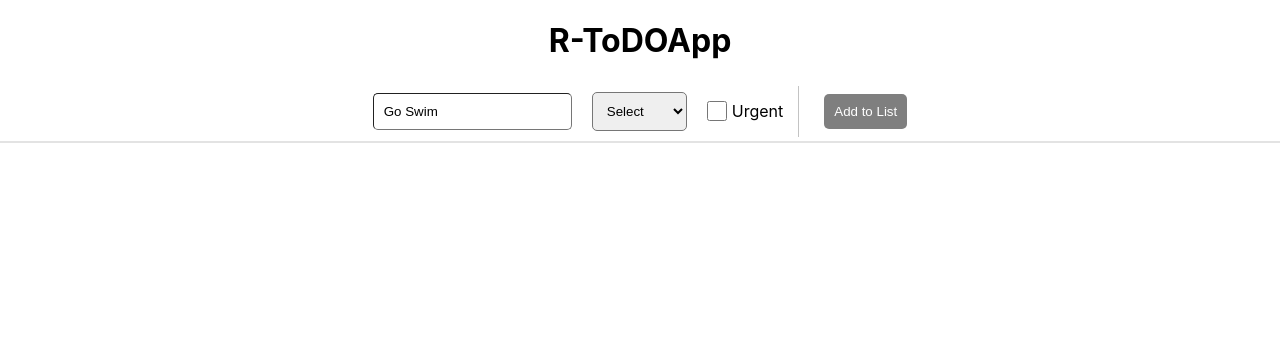
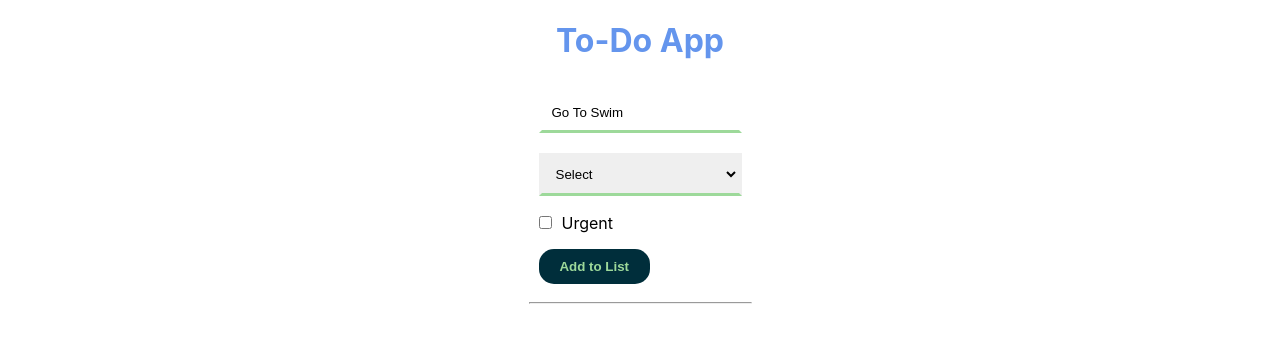
Before and after one commit to meeraqunaibi/to-do-list, a React (Create React App) app: page / in a window 1280 px wide. Shown: the top 342 px of the page. Built offline with nearby package versions, Linux system fonts and the light colour scheme.

Commit message:
Roaa-Maher

```diff
--- a/package.json
+++ b/package.json
@@ -1,5 +1,5 @@
 {
-  "name": "to-do-app",
+  "name": "todo-app",
   "version": "0.1.0",
   "private": true,
   "dependencies": {
--- a/src/App.css
+++ b/src/App.css
@@ -1,3 +1,9 @@
 .App {
-  text-align: center;
+  display: flex;
+  align-items: center;
+  justify-content: center;
+  flex-direction: column;
 }
+.App h1 {
+  color: cornflowerblue;
+}
--- a/src/App.jsx
+++ b/src/App.jsx
@@ -1,20 +1,10 @@
-import { useState } from 'react';
-import './App.css';
-import Form from './components/form/form.component';
-import List from './components/list/list.component';
-
+import "./App.css";
+import Form from "./componants/form/form.componant";
 function App() {
-  const [items, setItems] = useState([]);
-
-  const addItem = (item) => {
-    setItems([...items, item]);
-  }
-
   return (
     <div className="App">
-      <h1>R-ToDOApp</h1>
-      <Form onAddItem={addItem} />
-      <List items={items} />
+      <h1>To-Do App</h1>
+      <Form />
     </div>
   );
 }
--- /dev/null
+++ b/src/componants/form/form.componant.jsx
@@ -0,0 +1,72 @@
+import { useState } from "react";
+import "./form.css";
+import ShowList from "../showList/showlist.component";
+const Form = (props) => {
+  const [title, setTitle] = useState("Go To Swim");
+  const [category, setCategory] = useState("");
+  const [urgent, setUrgent] = useState(false);
+  const [newItem, setNewItem] = useState([]);
+  const handleSubmit = (event) => {
+    event.preventDefault();
+    console.log(event.target.title.value);
+    console.log(event.target.category.value);
+    console.log(event.target.urgent.checked);
+    const addnewItem = {
+      title: event.target.title.value,
+      category: event.target.category.value,
+      urgent: event.target.urgent.checked,
+    };
+    setNewItem([...newItem, { ...addnewItem }]);
+    console.log(event.target.urgent);
+    setTitle("");
+    setCategory("");
+    setUrgent(false);
+  };
+  const handleTitleChange = (eve) => {
+    // console.log(eve.target.value);
+    let title = eve.target.value;
+    title = title.replace(".", "-");
+    title = title.replace(" ", "-");
+    setTitle(title);
+  };
+  return (
+    <div className="form">
+      <form onSubmit={handleSubmit}>
+        <input
+          type="text"
+          name="title"
+          value={title}
+          onChange={handleTitleChange}
+          placeholder="Title"
+        />
+        <select
+          name="category"
+          id=""
+          value={category}
+          onChange={(e) => setCategory(e.target.value)}
+        >
+          <option value="" disabled>
+            Select
+          </option>
+          <option value="work">Work</option>
+          <option value="home">Home</option>
+          <option value="personal">Personal</option>
+        </select>
+        <div>
+          <input
+            type="checkbox"
+            name="urgent"
+            onChange={(e) => setUrgent(e.target.checked)}
+            checked={urgent}
+          />
+          <label htmlFor="">Urgent</label>
+        </div>
+        <input type="submit" value="Add to List" />
+      </form>
+      <hr />
+      <ShowList data={newItem} />
+    </div>
+  );
+};
+
+export default Form;
--- /dev/null
+++ b/src/componants/form/form.css
@@ -0,0 +1,35 @@
+.form input,
+.form select {
+  padding: 10px;
+  margin: 10px;
+  outline: none;
+  border: 3px solid;
+  transition: 0.5s;
+  border-color: transparent transparent rgb(157, 217, 154) transparent;
+}
+.form form {
+  display: flex;
+  flex-direction: column;
+  /* gap: 20px; */
+}
+.form form *:focus {
+  border-radius: 15px;
+  border: 3px solid rgb(157, 217, 154);
+}
+.form input[type="checkbox"] {
+  accent-color: rgb(157, 217, 154);
+}
+.form input[type="submit"] {
+  border: none;
+  border-radius: 15px;
+  color: rgb(157, 217, 154);
+  background-color: rgb(0, 46, 59);
+  font-weight: bolder;
+  transition: 0.7s;
+  cursor: pointer;
+  width: 50%;
+}
+.form input[type="submit"]:hover {
+  background-color: rgb(157, 217, 154);
+  color: rgb(0, 46, 59);
+}
--- /dev/null
+++ b/src/componants/showList/showlist.component.jsx
@@ -0,0 +1,18 @@
+const ShowList = (props) => {
+  return (
+    <div>
+      {props.data.map((e, i) => {
+        return (
+          <div>
+            <span>
+              {i + 1}- {e.title}{" "}
+            </span>
+            <span>{e.category} </span>
+            <span>{e.urgent === true ? "Urgent" : "Not Urgent"} </span>
+          </div>
+        );
+      })}
+    </div>
+  );
+};
+export default ShowList;
--- a/src/index.js
+++ b/src/index.js
@@ -6,9 +6,9 @@ import reportWebVitals from './reportWebVitals';
 
 const root = ReactDOM.createRoot(document.getElementById('root'));
 root.render(
-  // <React.StrictMode>
+  <React.StrictMode>
     <App />
-  // </React.StrictMode>
+  </React.StrictMode>
 );
 
 // If you want to start measuring performance in your app, pass a function
```
Also changed, not shown: src/componants/showList/shlowlist.css (added), 2 other files (tests, documents, lock files or other folders).
